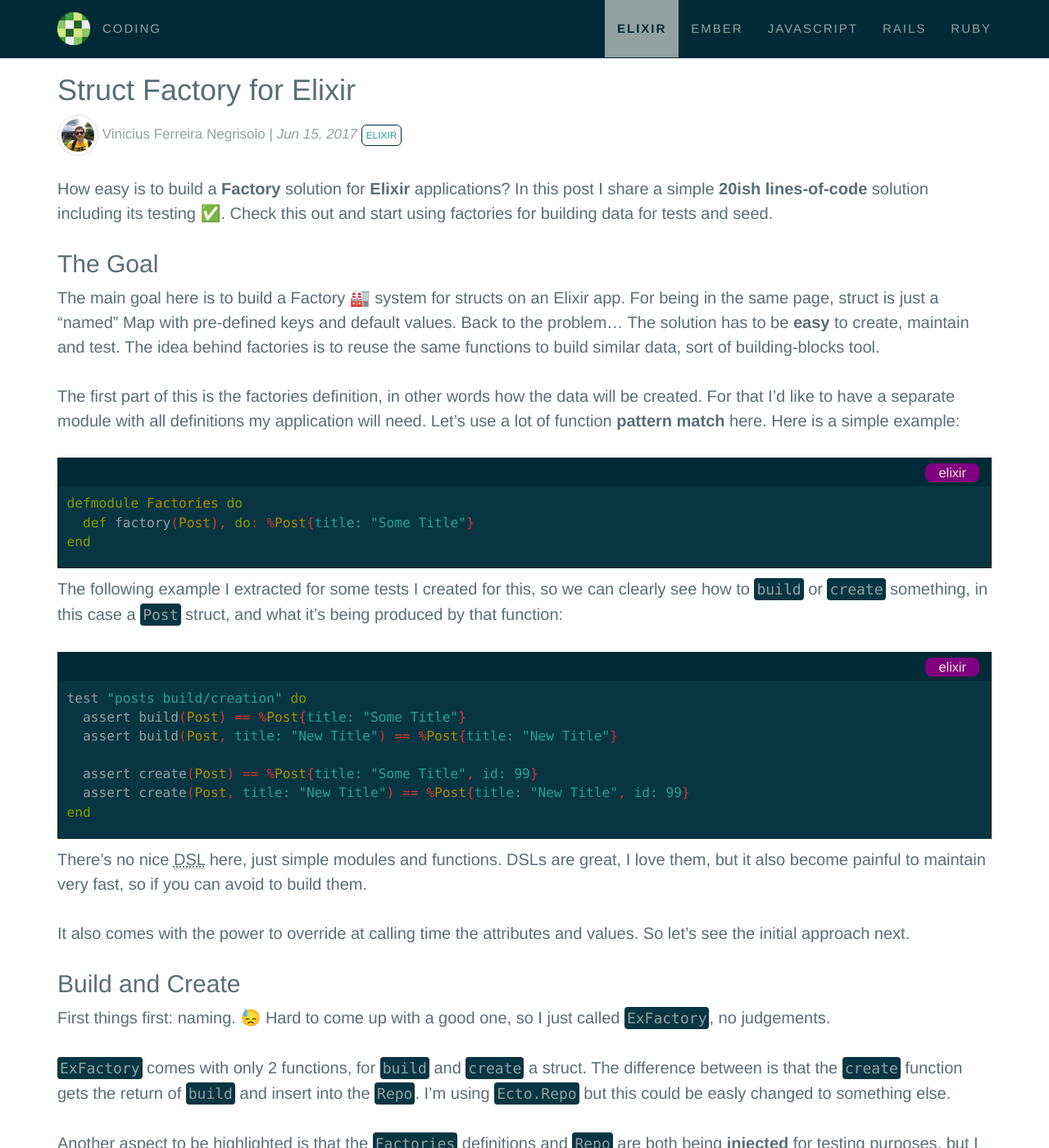
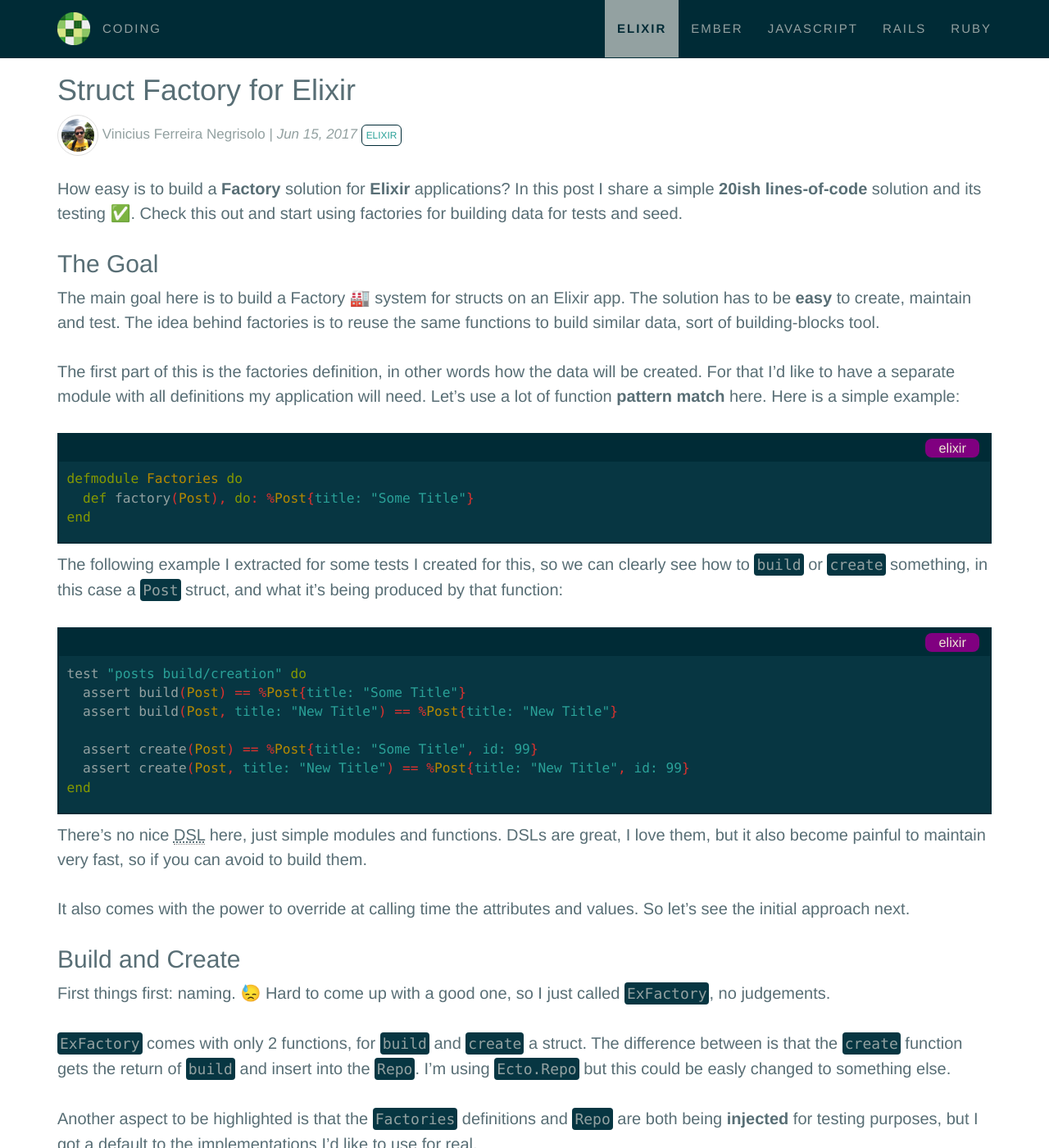
Before and after one commit to vnegrisolo/vnegrisolo.github.io, a Jekyll site: the page built from _posts/elixir/2017-06-15-struct-factory-for-elixir.md, in a window 1280 px wide and 1400 px high. Shown: the whole window at 82% size. Built offline with Jekyll 4.4.1, drawn with Linux system fonts in a browser that asks for light colours; some of the changed text lies outside the part shown.

Commit message:
Fix typos

````diff
--- a/_posts/elixir/2017-06-15-struct-factory-for-elixir.md
+++ b/_posts/elixir/2017-06-15-struct-factory-for-elixir.md
@@ -6,11 +6,11 @@ last_modified_at: 2017-06-15 12:00:00
 categories: elixir
 ---
 
-How easy is to build a **Factory** solution for **Elixir** applications? In this post I share a simple **20ish lines-of-code** solution including its testing ✅. Check this out and start using factories for building data for tests and seed.
+How easy is to build a **Factory** solution for **Elixir** applications? In this post I share a simple **20ish lines-of-code** solution and its testing ✅. Check this out and start using factories for building data for tests and seed.
 
 ## The Goal
 
-The main goal here is to build a Factory 🏭 system for structs on an Elixir app. For being in the same page, struct is just a "named" Map with pre-defined keys and default values. Back to the problem... The solution has to be **easy** to create, maintain and test. The idea behind factories is to reuse the same functions to build similar data, sort of building-blocks tool.
+The main goal here is to build a Factory 🏭 system for structs on an Elixir app. The solution has to be **easy** to create, maintain and test. The idea behind factories is to reuse the same functions to build similar data, sort of building-blocks tool.
 
 The first part of this is the factories definition, in other words how the data will be created. For that I'd like to have a separate module with all definitions my application will need. Let's use a lot of function **pattern match** here. Here is a simple example:
 
@@ -46,7 +46,7 @@ Another aspect to be highlighted is that the `Factories` definitions and `Repo`
 
 Both `build` and `create` functions receive the struct name and a list of attributes for **overriding** factory defaults.
 
-Last detail to watch is the usage of the pipe operator `|>`. This operator fits really well on both methods because the main idea here is to build something and for every step change it to the next step. ❤️
+Last detail to watch is the usage of the pipe operator `|>`. This operator fits really well on both methods because the main idea here is to build something and change it for each step it pass through. ❤️
 
 {: data-path="test/support/ex_factory.ex"}
 ```elixir
````
Also changed, not shown: other parts of _posts/elixir/2017-06-15-struct-factory-for-elixir.md (+4 -4 lines).
